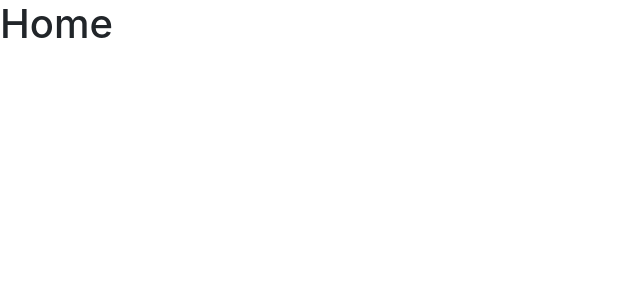
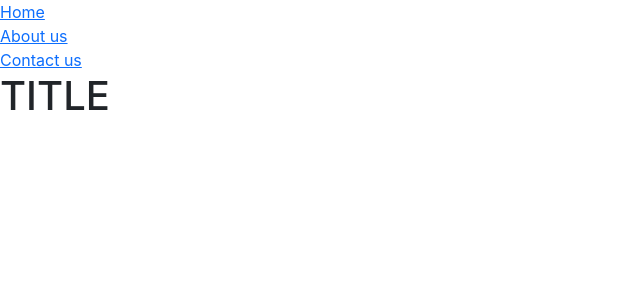
Before and after one commit to Nadim18-lab/Cositas, a React (Create React App) app: page / in a window 1280 px wide. Shown: the top 300 px of the page, without its empty margins (0-640 px from the left). Built offline with nearby package versions, Linux system fonts and the light colour scheme.

Commit message:
primer diseño barra de navegación

```diff
--- a/src/Components/Home-Component/Home.js
+++ b/src/Components/Home-Component/Home.js
@@ -6,7 +6,31 @@ class Home extends Component {
     render() {
         return (
             <div>
-                <h1>Home</h1>
+                <div>
+                    <ul className = "nav">
+                        <div className = "nav_div">
+                            <li><a href = "/#">Home</a></li>
+                        </div>
+                    </ul>
+                    <ul className = "nav">
+                        <div className = "nav_div">
+                            <li><a href = "/#">About us</a></li>
+                        </div>
+                    </ul>
+                    <ul className = "nav">
+                        <div className = "nav_div">
+                            <li><a href = "/#">Contact us</a></li>
+                        </div>
+                    </ul>
+                </div>
+                <div className = "header">
+                    <div className = "header_title">
+                        <h1>TITLE</h1>
+                    </div>
+                    <div>
+
+                    </div>
+                </div>
             </div>
         );
     }
```
